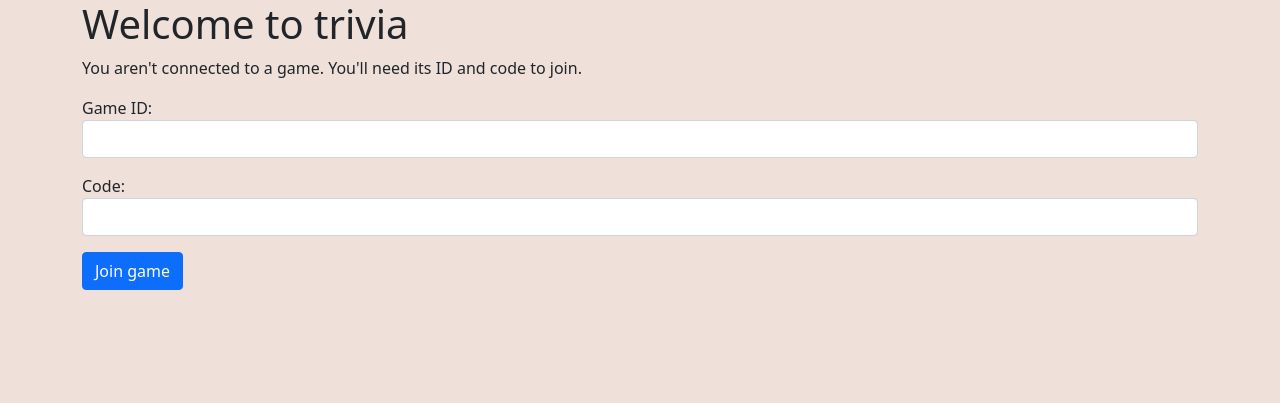
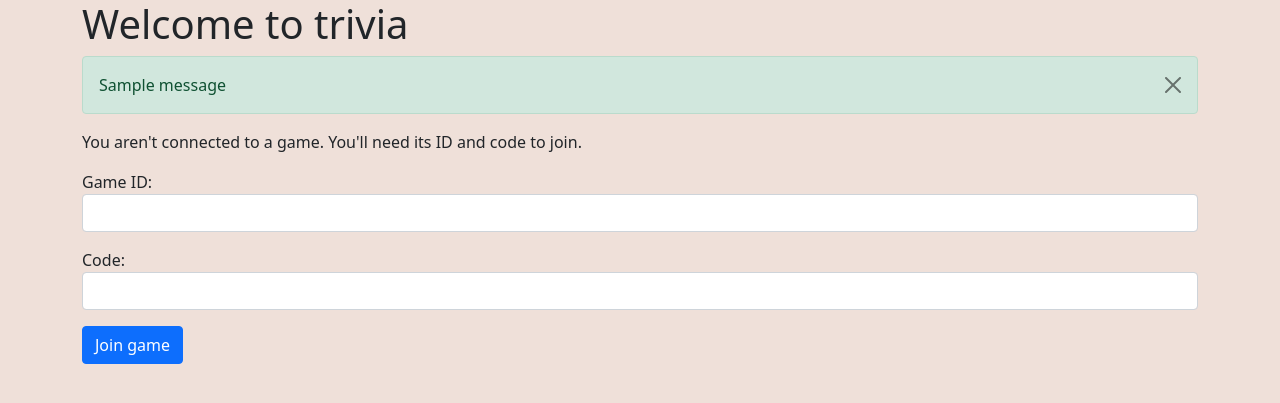
Before and after one commit to vtbassmatt/triviagame, a Django app: page / in a window 1280 px wide. Shown: the top 403 px of the page. Run offline with Django 3.2, Linux system fonts and the light colour scheme; tables that the repository leaves empty hold one stand-in row (values such as "Sample post"); one stand-in notice (Sample message) is shown.

Commit message:
add a message display

```diff
--- a/app/triviagame/templates/base.html
+++ b/app/triviagame/templates/base.html
@@ -22,6 +22,19 @@
           <h1>{% block heading %}🧠 Trivia{% endblock %}</h1>
         </div>
       </div>
+
+      {% if messages %}
+      <div class="row">
+        <div class="col-12">
+          {% for message in messages %}
+          <div class="alert alert-{{ message.level_tag }} alert-dismissible fade show" role="alert">
+            {{ message }}
+            <button type="button" class="btn-close" data-bs-dismiss="alert" aria-label="Close"></button>
+          </div>
+          {% endfor %}
+        </div>
+      </div>
+      {% endif %}
 {% block contents %}check your 🧠 - something's gone wrong{% endblock %}
     </div>
 
```
Also changed, not shown: app/config/settings.py (+9 -0 lines).
